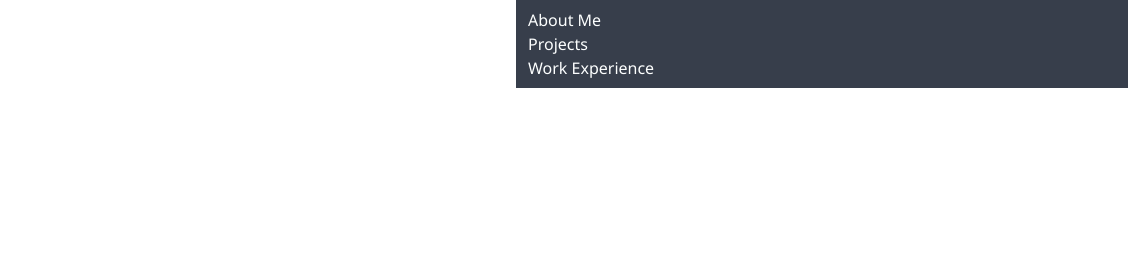
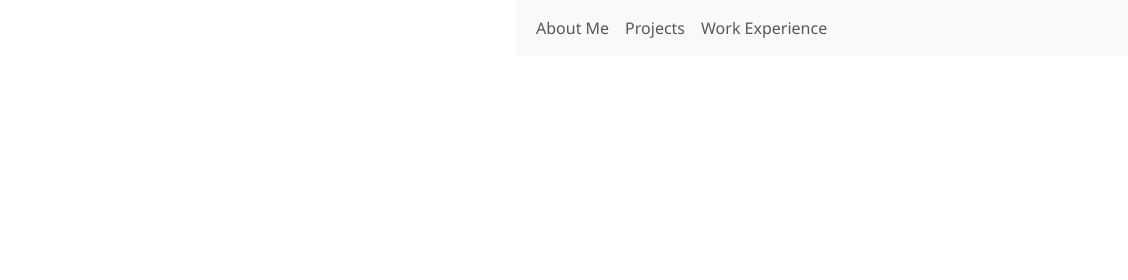
Before and after one commit to chancerose1/chancerose1.github.io, a website: page index.html in a window 1280 px wide. Shown: the top 280 px of the page, 152-1280 px from the left. Drawn offline with nearby package versions, Linux system fonts and the light colour scheme; files that its build step writes are made by us from their sources; files whose address does not match are found by name.

Commit message:
Update index.html

```diff
--- a/index.html
+++ b/index.html
@@ -5,15 +5,13 @@
     <!-- Required meta tags -->
     <meta charset="UTF-8">
     <meta name="viewport" content="width=device-width, initial-scale=1.0">
+    <!-- Bootstrap CSS -->
     <!-- for local dev -->
     <link rel="stylesheet" href="/Users/chancerose/Desktop/CS_Stuff/chancerose1.github.io/css/custom.css">
     <!-- for deployment -->
     <link rel="stylesheet" href="/chancerose1.github.io/css/custom.css">
-    <link rel="stylesheet" href="/chancerose1.github.ionode_modules/bootstrap-icons/font/bootstrap-icons.css">
-    <link rel="stylesheet" href="/chancerose1.github.ionode_modules/bootstrap/dist/css/bootstrap.css">
-    <script src="/chancerose1.github.ionode_modules/jquery/dist/jquery.min.js"></script>
-    <script src="/chancerose1.github.ionode_modules/@popperjs/core/dist/umd/popper.min.js"></script>
-    <script src="/chancerose1.github.ionode_modules/bootstrap/dist/js/bootstrap.js"></script>
+    <link rel="stylesheet" href="/chancerose1.github.io/node_modules/bootstrap-icons/font/bootstrap-icons.css">
+    <link rel="stylesheet" href="/chancerose1.github.io/node_modules/bootstrap/dist/css/bootstrap.min.css">
 
     <title>Your Title</title>
 </head>
@@ -27,39 +25,36 @@
                     alt="Me and my dog, Jacques!">
             </div>
             <div class="col">
-                <div class="navbar">
+                <nav class="navbar navbar-expand-lg navbar-light bg-light">
                     <div class="container">
                         <ul class="navbar-nav">
                             <li class="nav-item">
-                                About Me
+                                <a class="nav-link" href="#">About Me</a>
                             </li>
-                            <li class="navbar-nav">
-                                Projects
+                            <li class="nav-item">
+                                <a class="nav-link" href="#">Projects</a>
                             </li>
-                            <li class="navbar-nav">
-                                Work Experience
+                            <li class="nav-item">
+                                <a class="nav-link" href="#">Work Experience</a>
                             </li>
                         </ul>
                     </div>
+                </nav>
+            </div>
+        </div>
     </div>
 
-            </div>
-
-        </div>
-
-    </div>
-</body>
     <footer class="fixed-bottom text-center mb-0">
         <p>Connect with me!</p>
         <div class="row mx-auto mt-3" style="max-width: 20%;">
             <div class="col">
-            <a href="https://github.com/chancerose1" <i class="bi bi-github"></i></a>
+                <a href="https://github.com/chancerose1"><i class="bi bi-github"></i></a>
             </div>
             <div class="col">
                 <a href="https://www.linkedin.com/in/chance-rose-29a519227/"><i class="bi bi-linkedin"></i></a>
             </div>
             <div class="col">
-            <a href="chancerose33@gmail.com"><i class="bi bi-envelope"></i></a>
+                <a href="mailto:chancerose33@gmail.com"><i class="bi bi-envelope"></i></a>
             </div>
         </div>
 
@@ -69,4 +64,9 @@
         </small>
     </footer>
 
+    <script src="/chancerose1.github.io/node_modules/jquery/dist/jquery.min.js"></script>
+    <script src="/chancerose1.github.io/node_modules/@popperjs/core/dist/umd/popper.min.js"></script>
+    <script src="/chancerose1.github.io/node_modules/bootstrap/dist/js/bootstrap.min.js"></script>
+</body>
+
 </html>
```
Lines whose indentation alone changed are shown as unchanged.
